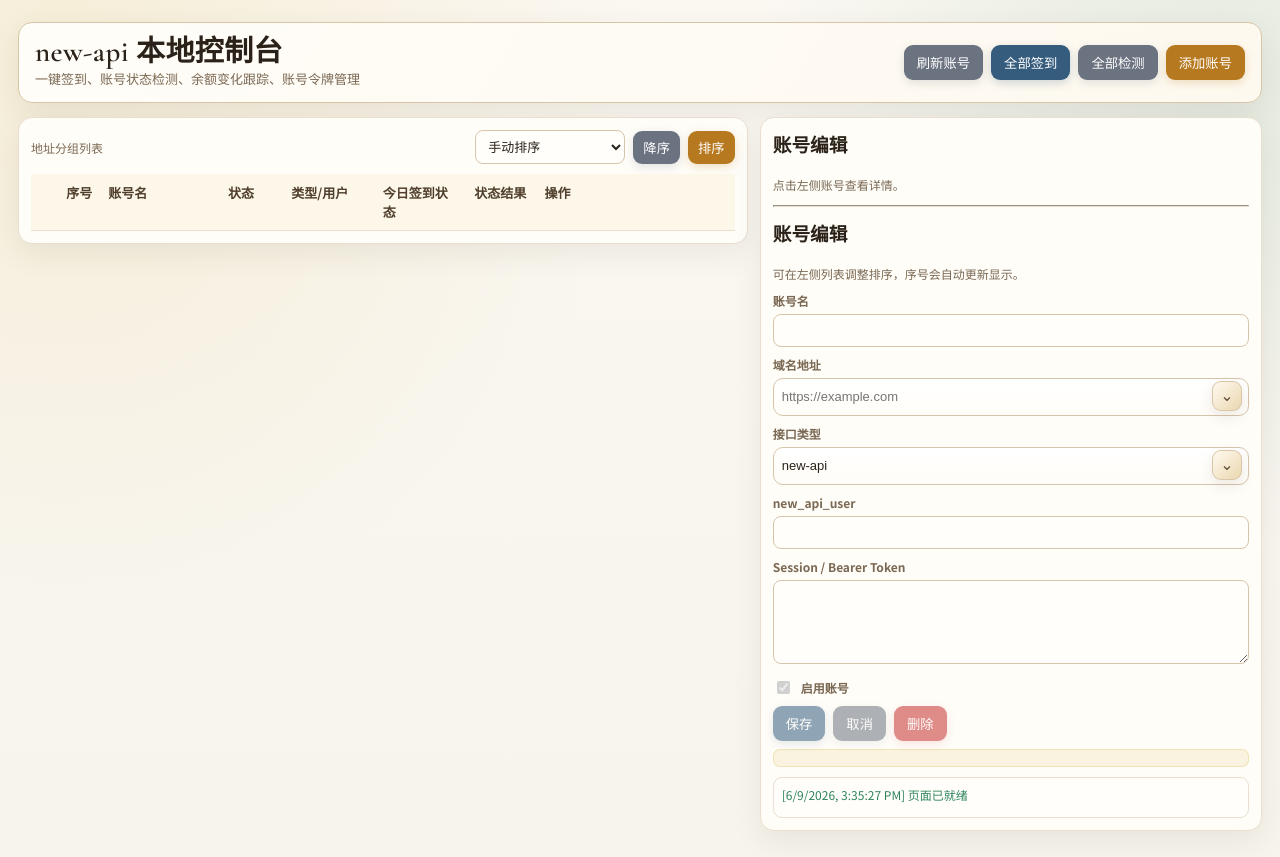
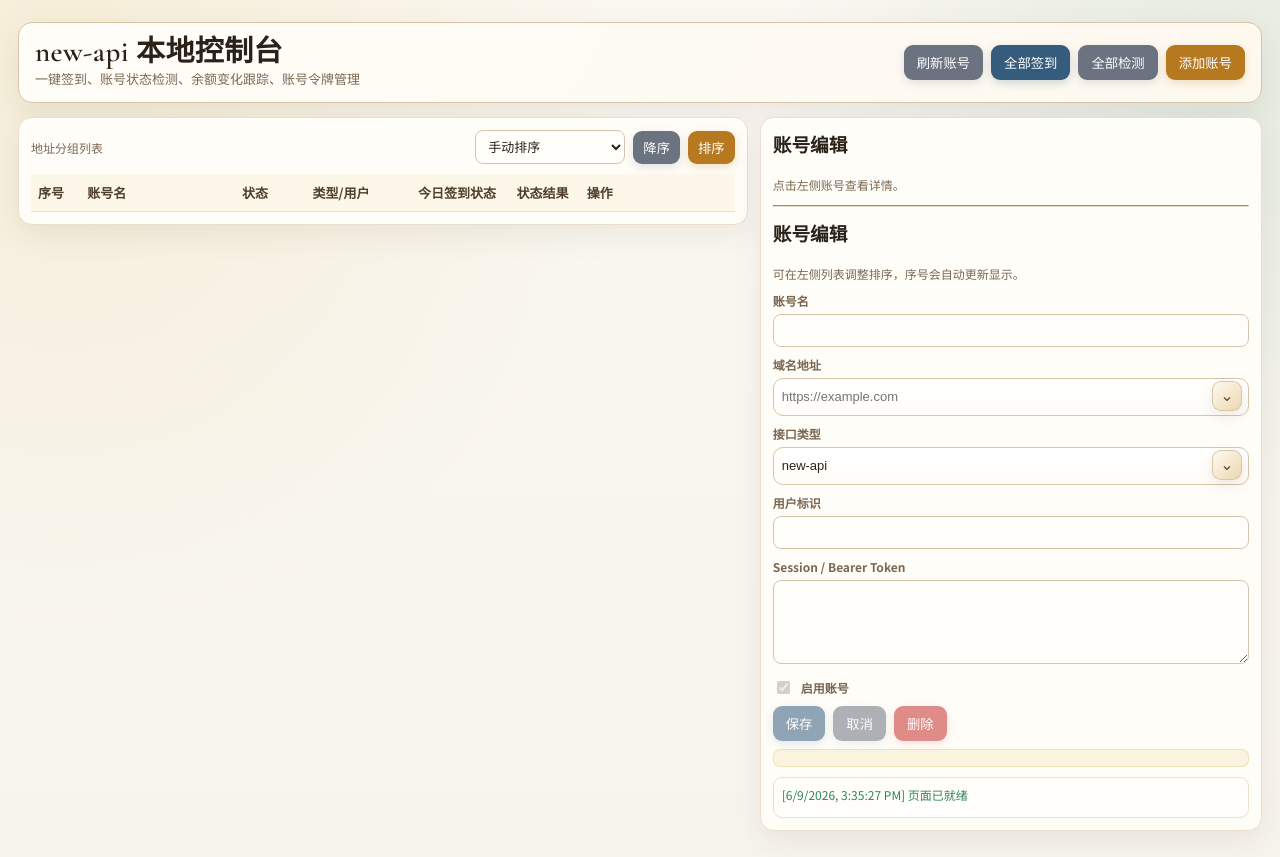
Before and after one commit to qianzhu123/new-api-console, a Flask app: page / in a window 1280 px wide. Run offline with Flask 3, Linux system fonts and the light colour scheme; lists and menus that the app fills with data are empty.

Commit message:
Polish custom site import and drag UI

```diff
--- a/app.py
+++ b/app.py
@@ -2503,7 +2503,7 @@
         return None
 
     provider = str(raw.get("provider") or "").strip().lower()
-    if provider not in ("new-api", "sub2api"):
+    if provider not in ("new-api", "sub2api", "custom"):
         return None
     session_value = str(raw.get("session") or raw.get("access_token") or "").strip()
     if not session_value:
@@ -2599,7 +2599,7 @@
         account["notes"] = ["从粘贴 JSON 导入：Cookie session 作为 new-api session"]
         return account, notes
 
-    if identity and str(identity.get("id") or "").strip():
+    if identity and str(identity.get("id") or "").strip() and not is_custom_auth_cookie_site(base_url):
         user_id = str(identity.get("id") or "").strip()
         display = preferred_account_name(identity, user_id)
         account = {
--- a/templates/index.html
+++ b/templates/index.html
@@ -95,8 +95,8 @@
     .small { color: var(--sub); font-size: 12px; }
     .row-actions { display: flex; gap: 6px; flex-wrap: nowrap; align-items: center; width: 100%; }
     .row-actions button { padding: 5px 6px; font-size: 12px; min-width: 40px; }
-    .account-table th:nth-child(8),
-    .account-table td:nth-child(8) { width: var(--action-col); }
+    .account-table th:nth-child(7),
+    .account-table td:nth-child(7) { width: var(--action-col); }
     .row-actions { justify-content: flex-start; }
     .row-actions button { flex: 0 0 auto; }
     .tag { display: inline-block; border-radius: 999px; padding: 2px 8px; font-size: 12px; font-weight: 600; }
@@ -153,16 +153,6 @@
     .sort-tools { display:flex; align-items:center; gap:8px; flex-wrap:wrap; }
     .sort-tools select { width: 150px; height: 34px; padding: 6px 8px; }
     .sort-tools button { padding: 7px 10px; }
-    .drag-handle {
-      cursor: grab;
-      user-select: none;
-      font-size: 16px;
-      line-height: 1;
-      color: #8a6d3b;
-      text-align: center;
-      width: 20px;
-    }
-    tr.dragging .drag-handle { cursor: grabbing; }
     .form-group { margin-bottom: 9px; }
     label { display: block; margin-bottom: 5px; color: var(--sub); font-size: 12px; font-weight: 600; }
     input, textarea, select {
@@ -884,7 +874,7 @@
           <div class="sort-tools" aria-label="账号排序">
             <select id="sort-field" title="排序字段">
               <option value="manual">手动排序</option>
-              <option value="new_api_user">new_api_user</option>
+              <option value="new_api_user">用户标识</option>
               <option value="quota">额度</option>
             </select>
             <button id="btn-sort-dir" class="secondary" type="button" title="切换升降序">降序</button>
@@ -894,18 +884,16 @@
         <div class="account-table-wrap">
           <table class="account-table">
             <colgroup>
-              <col style="width:4%;">
-              <col style="width:6%;">
-              <col style="width:17%;">
-              <col style="width:9%;">
-              <col style="width:13%;">
-              <col style="width:13%;">
+              <col style="width:7%;">
+              <col style="width:22%;">
               <col style="width:10%;">
-              <col style="width:28%;">
+              <col style="width:15%;">
+              <col style="width:14%;">
+              <col style="width:10%;">
+              <col style="width:22%;">
             </colgroup>
             <thead>
               <tr>
-                <th aria-label="排序"></th>
                 <th>序号</th>
                 <th>账号名</th>
                 <th>状态</th>
@@ -950,7 +938,7 @@
               <div id="f-provider-list" class="combo-list" role="listbox" data-combo-label="接口类型"></div>
             </div>
             <div class="form-group">
-              <label for="f-user">new_api_user</label>
+              <label for="f-user">用户标识</label>
               <input id="f-user" />
             </div>
             <div class="form-group">
@@ -1017,7 +1005,7 @@
           <div id="m-provider-list" class="combo-list" role="listbox" data-combo-label="接口类型"></div>
         </div>
         <div class="form-group">
-          <label for="m-user">new_api_user</label>
+          <label for="m-user">用户标识</label>
           <input id="m-user" inputmode="numeric" />
         </div>
         <div class="form-group span-2">
@@ -1259,6 +1247,16 @@
   const money = quotaToMoney(sr?.quota?.quota, sr?.system_status || state.systemStatus);
   return Number.isFinite(money) ? money : null;
 }
+function providerDisplay(acc) {
+  const provider = normalizeProvider(acc?.provider || 'new-api');
+  if (provider === 'custom') return '自定义网站';
+  return provider;
+}
+function accountUserDisplay(acc) {
+  const value = quoteText(acc?.new_api_user).trim();
+  if (!value) return '';
+  return value;
+}
 function maskTag(enabled) { return enabled ? '<span class="tag ok">启用</span>' : '<span class="tag off">停用</span>'; }
 function setFieldInvalid(node, invalid) { if (node) node.classList.toggle('input-invalid', !!invalid); }
 function clearFieldStates(nodes) { for (const node of nodes) setFieldInvalid(node, false); }
@@ -1759,7 +1757,7 @@
   const tr = document.createElement('tr');
   tr.className = 'group-row';
   if (state.selectedSite === group.baseUrl) tr.classList.add('selected');
-  tr.title = '单击查看地址详情；按住地址行或拖动 ☰ 可移动地址分组；双击展开或折叠';
+  tr.title = '单击查看地址详情；按住地址行可拖动移动地址分组；双击展开或折叠';
   tr.addEventListener('click', (e) => {
     if (e.target.closest('button')) return;
     selectSite(group.baseUrl);
@@ -1771,13 +1769,12 @@
   });
   attachGroupDragEvents(tr, group.baseUrl);
   tr.innerHTML = `
-    <td class="group-cell" colspan="8">
+    <td class="group-cell" colspan="7">
       <div class="group-box">
         <div class="group-main">
           <button type="button" class="fold-btn" data-group-action="toggle" data-group-key="${key}" title="${collapsed ? '展开' : '折叠'}">
             <span class="fold-icon ${collapsed ? '' : 'expanded'}" aria-hidden="true"></span>
           </button>
-          <span class="drag-handle group-drag-handle" title="拖动地址分组排序" aria-label="拖动地址分组排序">☰</span>
           <span class="group-url mono">${group.baseUrl}</span>
           <span class="group-stats">
             <span class="group-stat">账号数 ${group.accounts.length}</span>
@@ -1821,11 +1818,10 @@
       const deleteLabel = activeAction === 'delete' ? '处理中' : '删除';
 
       tr.innerHTML = `
-        <td class="drag-handle" aria-label="排序">☰</td>
         <td class="mono">${index + 1}</td>
         <td>${acc.name || ''}</td>
         <td>${running ? '<span class="tag run">处理中</span>' : maskTag(acc.enabled)}</td>
-        <td class="mono">${acc.provider || 'new-api'}${acc.new_api_user ? ' / ' + acc.new_api_user : ''}</td>
+        <td class="mono">${providerDisplay(acc)}${accountUserDisplay(acc) ? ' / ' + accountUserDisplay(acc) : ''}</td>
         <td class="small">${rowSum.checkinText}</td>
         <td class="small status-short" title="${(state.statusResults[key]?.api_error || '').replace(/"/g, '&quot;')}">${rowSum.statusText}</td>
         <td>
@@ -2869,7 +2865,7 @@
 async function applyTopSort() {
   state.sortField = el.sortField.value || 'manual';
   if (state.sortField === 'manual') {
-    notify('warn2', '请选择排序字段', '可以选择 new_api_user 或额度进行排序。');
+    notify('warn2', '请选择排序字段', '可以选择用户标识或额度进行排序。');
     return;
   }
   if (state.sortField === 'quota' && !state.accounts.some((acc) => Number.isFinite(getAccountQuotaMoney(acc)))) {
@@ -2884,7 +2880,7 @@
       method: 'POST',
       body: JSON.stringify({ ordered_ids: state.accounts.map((acc) => Number(acc.account_index)) })
     });
-    const label = state.sortField === 'quota' ? '额度' : 'new_api_user';
+    const label = state.sortField === 'quota' ? '额度' : '用户标识';
     notify('ok', '排序已更新', `${label} 已按${state.sortDir === 'asc' ? '升序' : '降序'}排列。`);
     log(`排序已更新：${label} ${state.sortDir === 'asc' ? '升序' : '降序'}`, 'ok');
   } catch (e) {
@@ -2923,8 +2919,9 @@
       body: JSON.stringify({ json: raw })
     });
     fillModalFromAuthAccount(data.account);
+    const providerName = providerDisplay(data.account || {});
     const notes = Array.isArray(data.account?.notes) ? data.account.notes.join('；') : '';
-    el.authStatus.textContent = `解析成功：${data.account?.provider || ''} / ${data.account?.name || ''}${notes ? '。' + notes : ''}。请确认后点击“创建账号”。`;
+    el.authStatus.textContent = `解析成功：${providerName} / ${data.account?.name || ''}${notes ? '。' + notes : ''}。请确认后点击“创建账号”。`;
     notify('ok', 'JSON 已解析', '账号信息已自动回填，请确认后创建账号。');
   } catch (e) {
     el.authStatus.textContent = e.message || String(e);
@@ -3072,7 +3069,7 @@
     cookie.value = buildCookieFromFields('', '', cookie.value, session.value);
   } else {
     user.disabled = false;
-    user.previousElementSibling.textContent = 'new_api_user';
+    user.previousElementSibling.textContent = provider === 'custom' ? '用户标识（可选）' : '用户标识';
     session.previousElementSibling.textContent = 'Session / Bearer Token';
     session.placeholder = '';
     mid.value = '';
```
